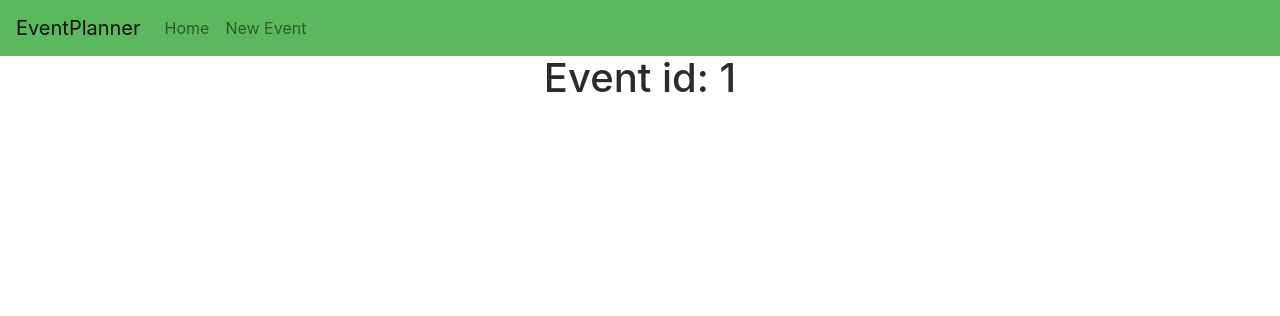
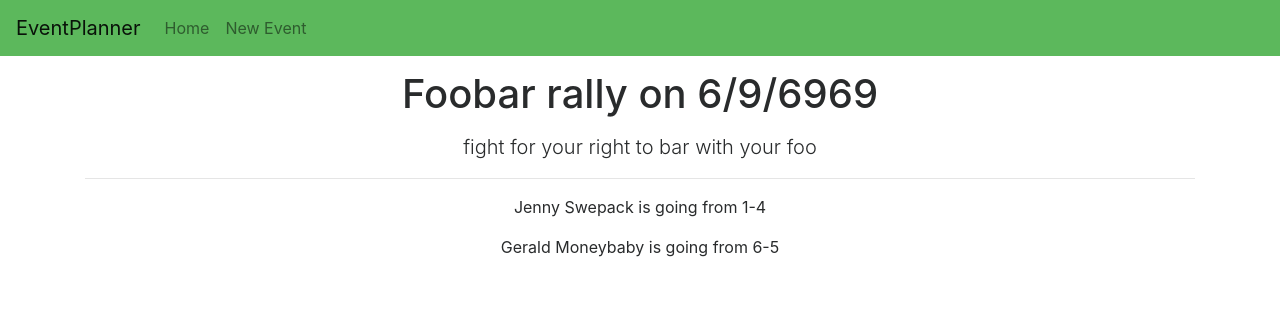
Before and after one commit to EECS448-KitchenUtensils/event-planner, a Flask app: page /event/1 in a window 1280 px wide. Shown: the top 316 px of the page. Run offline with Flask 2, Linux system fonts and the light colour scheme; some libraries are stand-ins or nearby versions.

Commit message:
Structure for event views

```diff
--- a/src/event_planner/templates/event.html
+++ b/src/event_planner/templates/event.html
@@ -1,5 +1,9 @@
-{%include 'header.html'%}
+
 <div class="container text-center">
-    <h1>Event id: {{event_id}}</h1>
+    <h1 class="my-3">{{ event['name'] }} on {{ event['time'] }}</h1>
+    <p class="lead">{{ event['desc'] }}</p>
+    <hr>
+    {% for participant in event['participants'] %}
+        <p>{{ participant[0] }} is going from {{ participant[1] }}</p>
+    {% endfor %}
 </div>
-{%include 'footer.html'%}
--- /dev/null
+++ b/src/event_planner/templates/event_manage.html
@@ -0,0 +1,6 @@
+{%include 'header.html'%}
+{%include 'event.html'%}
+<div class="container text-center">
+    <h1>Event token: {{event_auth_token}}</h1>
+</div>
+{%include 'footer.html'%}
--- /dev/null
+++ b/src/event_planner/templates/event_view.html
@@ -0,0 +1,3 @@
+{%include 'header.html'%}
+{%include 'event.html'%}
+{%include 'footer.html'%}
--- a/src/event_planner/views/routes.py
+++ b/src/event_planner/views/routes.py
@@ -9,6 +9,17 @@ def new():
     return render_template('new.html')
 
 @app.route("/event/<event_id>")
-def show_event(event_id):
+@app.route("/event/<event_id>/<event_auth_token>")
+def show_event(event_id=None, event_auth_token=None):
+
     # events.where(event.id == event_id)
-    return render_template('event.html', event_id=event_id)
+    event = {}
+    event['name'] = 'Foobar rally'
+    event['desc'] = 'fight for your right to bar with your foo'
+    event['time'] = '6/9/6969'
+    event['participants'] = [('Jenny Swepack', '1-4'), ('Gerald Moneybaby', '6-5')]
+
+    if event_auth_token == None:
+        return render_template('event_view.html', event=event)
+    else:
+        return render_template('event_manage.html', event=event, event_auth_token=event_auth_token)
```
